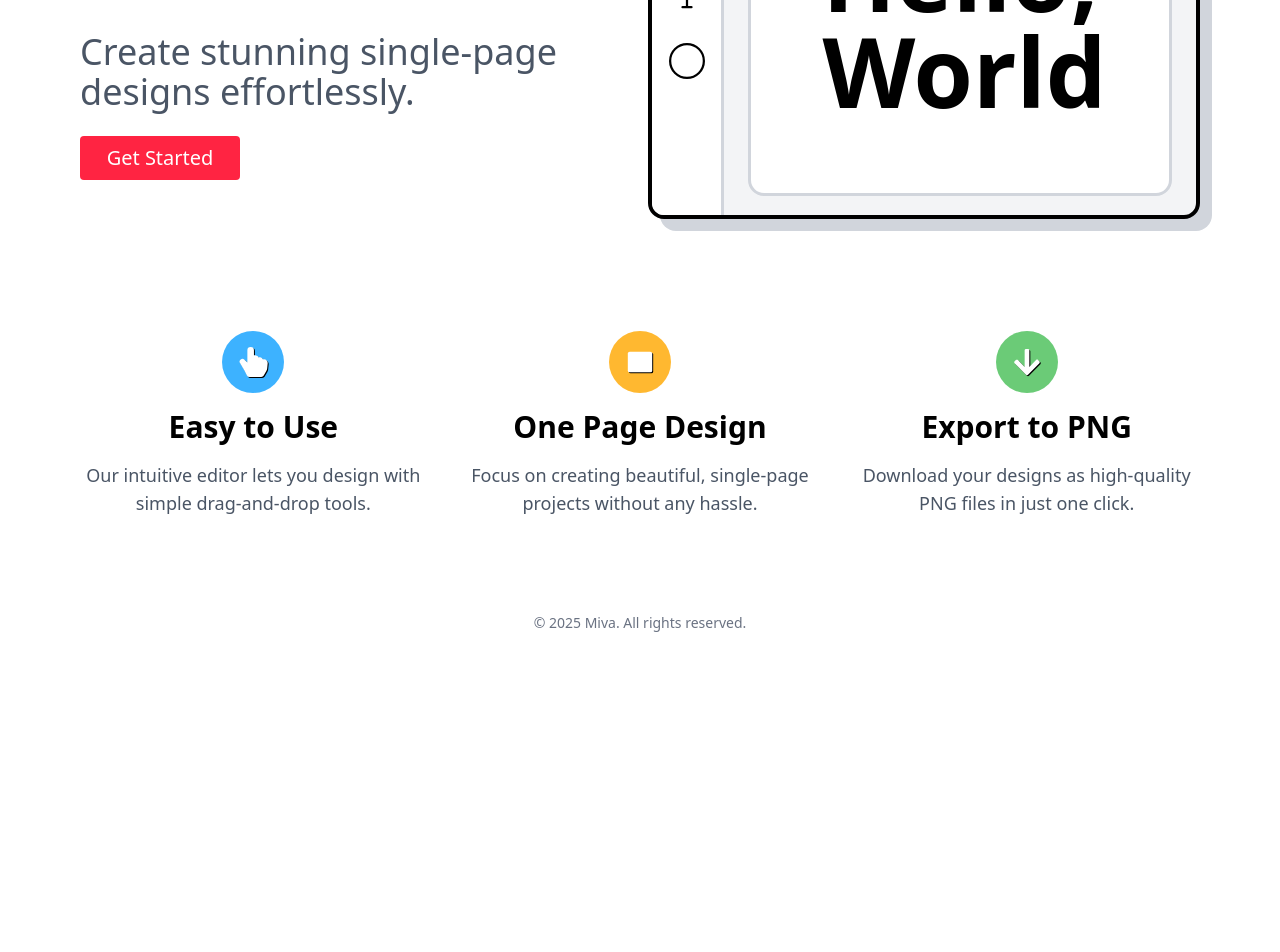
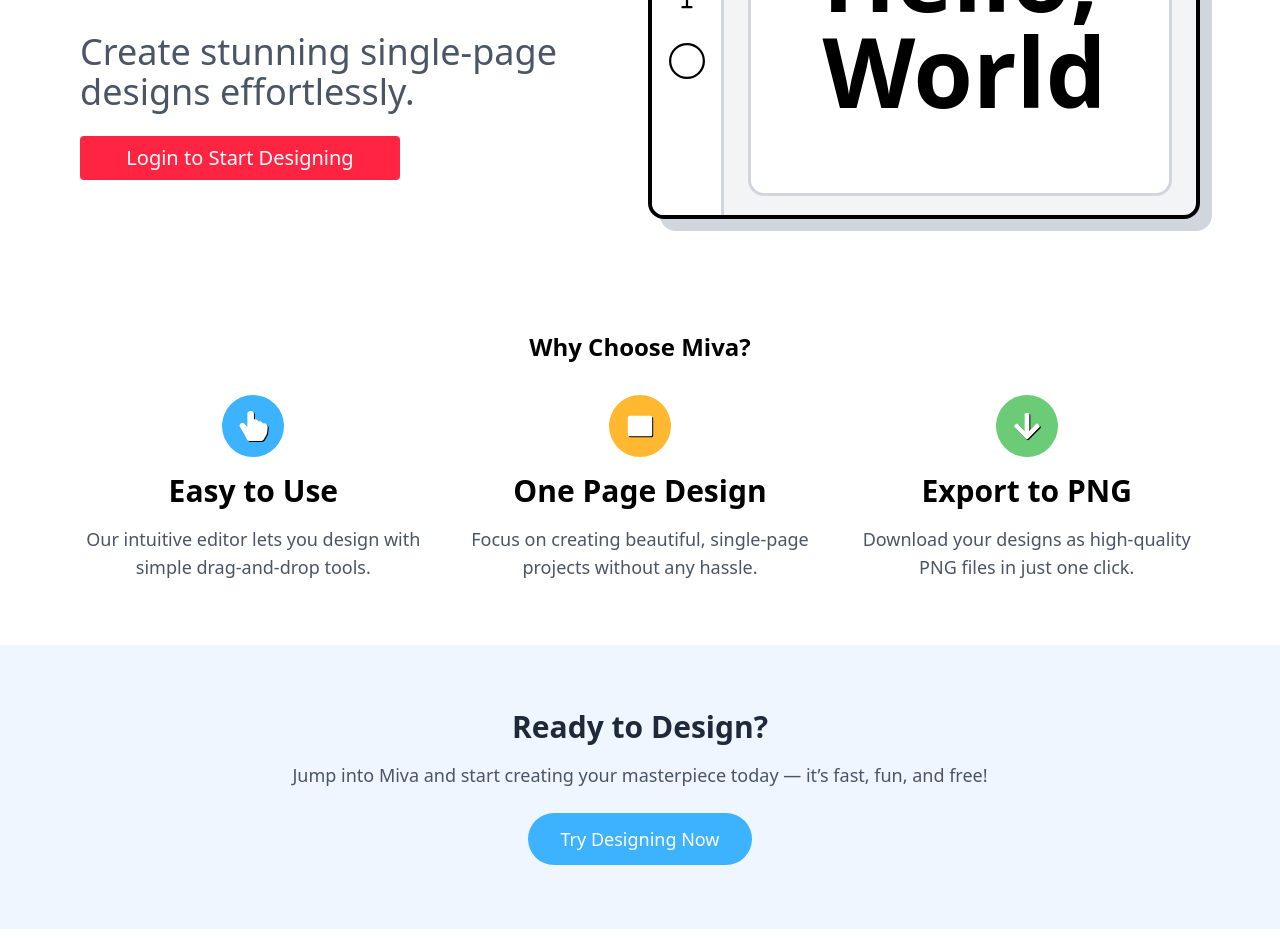
Before and after one commit to adamramdaniyunus/mini-canva, a Next.js app: page / in a window 1280 px wide. Shown: the part 340-1292 px from the top of the page. Before the commit the page ends 1005 px from the top, so only its background shows below. Built offline with nearby package versions, Linux system fonts and the light colour scheme; no server answers.

Commit message:
feat(design): update landing page dan finishing fitur login

```diff
--- /dev/null
+++ b/src/components/home/CTA.tsx
@@ -0,0 +1,19 @@
+import React from 'react'
+
+const CTA = () => {
+    return (
+        <section className="bg-blue-50 py-16 px-4 text-center">
+            <h2 className="text-3xl font-bold mb-4 text-gray-800">Ready to Design?</h2>
+            <p className="text-lg text-gray-600 mb-6">
+                Jump into Miva and start creating your masterpiece today — it’s fast, fun, and free!
+            </p>
+            <button
+                className="inline-block cursor-pointer bg-[#3DB2FF] hover:bg-blue-600 text-white px-8 py-3 rounded-full text-lg font-medium transition duration-300"
+            >
+                Try Designing Now
+            </button>
+        </section>
+    )
+}
+
+export default CTA
--- a/src/components/home/Features.tsx
+++ b/src/components/home/Features.tsx
@@ -6,6 +6,7 @@
 const Features = () => {
   return (
     <section className="bg-white py-16 px-6 md:px-20" id='features'>
+      <h2 className="text-2xl font-bold text-center mb-8">Why Choose Miva?</h2>
       <div className="grid grid-cols-1 md:grid-cols-3 gap-10 text-center">
         {/* <!-- Feature 1 --> */}
         <div className="flex flex-col items-center space-y-4">
--- a/src/components/home/Hero.tsx
+++ b/src/components/home/Hero.tsx
@@ -22,8 +22,10 @@
             with ease
           </h2>
           <p className="text-gray-600 text-4xl">Create stunning single-page designs effortlessly.</p>
-          <div className="max-w-40">
-            <Button onClick={handleModal} BG="text-xl inline-block bg-[#FF2442] font-medium hover:bg-red-800">Get Started</Button>
+          <div className="max-w-80">
+            <Button onClick={handleModal} BG="text-xl inline-block bg-[#FF2442] font-medium hover:bg-red-800">
+              Login to Start Designing
+            </Button>
           </div>
         </div>
         <div className="md:w-1/2 mt-10 md:mt-0 relative">
--- a/src/modules/HomeModules.tsx
+++ b/src/modules/HomeModules.tsx
@@ -1,4 +1,5 @@
 import Register from "@/components/auth/Register";
+import CTA from "@/components/home/CTA";
 import Features from "@/components/home/Features";
 import Footer from "@/components/home/Footer";
 import Header from "@/components/home/Header";
@@ -27,6 +28,8 @@
       <Hero />
       {/* <!-- Features Section --> */}
       <Features />
+      {/* CTA */}
+      <CTA />
       {/* <!-- Footer --> */}
       <Footer />
       <Register />
```
